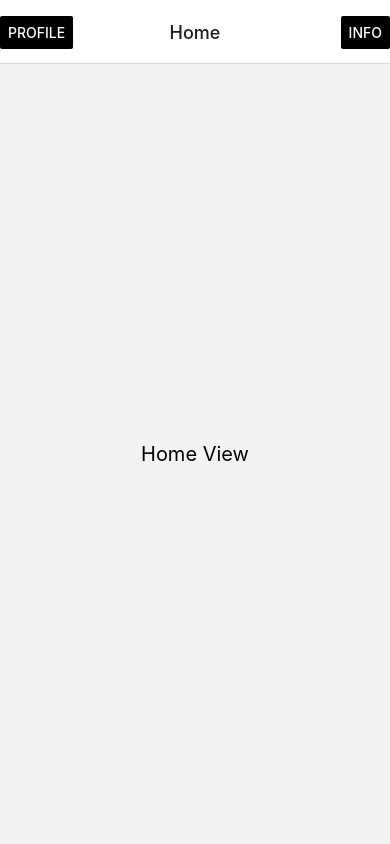
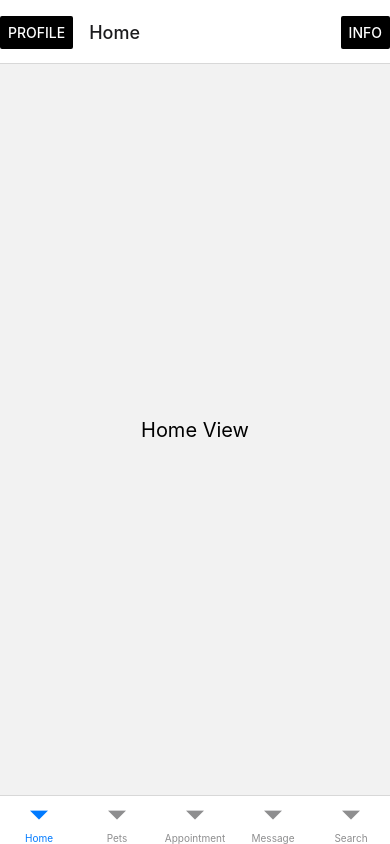
Before and after one commit to Jnarrr/vetaminaReactNative, a React Native app: screen /Home in a window 390 px wide. Built offline with nearby package versions, Linux system fonts and the light colour scheme.

Commit message:
workingTabNavigation

```diff
--- a/App.js
+++ b/App.js
@@ -1,15 +1,18 @@
 import React from 'react';
 import { View, Text, Button, Image } from 'react-native';
-import { NavigationContainer } from '@react-navigation/native';
+import { NavigationContainer, TabActions } from '@react-navigation/native';
 import { createNativeStackNavigator } from '@react-navigation/native-stack';
+import { createBottomTabNavigator } from '@react-navigation/bottom-tabs';
 
 import HomeScreen from './screens/Home';
 import LoginScreen from './screens/Login';
 import RegisterScreen from './screens/Register';
 import WelcomeScreen from './screens/Welcome';
 
+import TabNavigator from './navs/TabNavigator';
 
 const Stack = createNativeStackNavigator();
+const Tab = createBottomTabNavigator();
 
 const MyStack = () => {
   return (
@@ -34,7 +37,7 @@ const MyStack = () => {
               title="Info"
               color="#000"></Button>) }} />
         <Stack.Screen name="Register" component={ RegisterScreen } options = {{ headerShown: false }} />
-        <Stack.Screen name="Home" component={ HomeScreen } options = {{
+        <Stack.Screen name="Home" component={ TabNavigator } options = {{
           headerRight: () => (
               <Button
               onPress={() => alert('This is a button!')}
@@ -45,6 +48,7 @@ const MyStack = () => {
             onPress={() => alert('This is a button!')}
             title="Profile"
             color="#000"></Button>),
+          headerShown: false
 
         }} />
       </Stack.Navigator>
--- /dev/null
+++ b/navs/TabNavigator.js
@@ -0,0 +1,41 @@
+import * as React from 'react';
+import { Text, View, Button } from 'react-native';
+import { NavigationContainer } from '@react-navigation/native';
+import { createBottomTabNavigator } from '@react-navigation/bottom-tabs';
+
+import HomeScreen from '../screens/Home';
+import PetsScreen from '../screens/Pets';
+import AppointmentScreen from '../screens/Appointment';
+import MessageScreen from '../screens/Message';
+import SearchScreen from '../screens/Search';
+
+const Tab = createBottomTabNavigator();
+
+const TabNavigator = () => {
+    return (
+    <Tab.Navigator>
+        <Tab.Screen
+        name="Home"
+        component={HomeScreen}
+        options = {{
+            headerRight: () => (
+                <Button
+                onPress={() => alert('This is a button!')}
+                title="Info"
+                color="#000"></Button>),
+            headerLeft: () => (
+                <Button
+                onPress={() => alert('This is a button!')}
+                title="Profile"
+                color="#000"></Button>),
+        }}
+        />
+        <Tab.Screen name="Pets" component={PetsScreen} />
+        <Tab.Screen name="Appointment" component={AppointmentScreen} />
+        <Tab.Screen name="Message" component={MessageScreen} />
+        <Tab.Screen name="Search" component={SearchScreen} />
+    </Tab.Navigator>
+    );
+  }
+
+export default TabNavigator;
--- a/package.json
+++ b/package.json
@@ -15,8 +15,10 @@
     "@react-navigation/native-stack": "^6.9.0",
     "react": "18.1.0",
     "react-native": "0.70.1",
+    "react-native-gesture-handler": "^2.7.0",
     "react-native-safe-area-context": "^4.4.1",
-    "react-native-screens": "^3.17.0"
+    "react-native-screens": "^3.17.0",
+    "react-native-vector-icons": "^9.2.0"
   },
   "devDependencies": {
     "@babel/core": "^7.12.9",
--- a/screens/Appointment.js
+++ b/screens/Appointment.js
@@ -0,0 +1,12 @@
+import React from 'react';
+import {View, Button, Text} from 'react-native';
+
+const AppointmentScreen = ( {navigation} ) => {
+    return(
+        <View style = {{ flex: 1, justifyContent: 'center', justifyContent: 'center', alignItems: 'center'}}>
+            <Text style = {{ fontSize: 20, color: 'black'}}>Appointment View</Text>
+        </View>
+    );
+};
+
+export default AppointmentScreen;
--- a/screens/Message.js
+++ b/screens/Message.js
@@ -0,0 +1,12 @@
+import React from 'react';
+import {View, Button, Text} from 'react-native';
+
+const MessageScreen = ( {navigation} ) => {
+    return(
+        <View style = {{ flex: 1, justifyContent: 'center', justifyContent: 'center', alignItems: 'center'}}>
+            <Text style = {{ fontSize: 20, color: 'black'}}>Message View</Text>
+        </View>
+    );
+};
+
+export default MessageScreen;
--- a/screens/Pets.js
+++ b/screens/Pets.js
@@ -4,7 +4,7 @@ import {View, Button, Text, StyleSheet, TextInput} from 'react-native';
 function PetsScreen( {navigation} ) {
     return (
       <View style={{ flex: 1, justifyContent: 'center', alignItems: 'center' }}>
-        <Text>Pets</Text>
+        <Text style = {{ fontSize: 20, color: 'black'}}>Pets View</Text>
       </View>
     );
   }
--- a/screens/Search.js
+++ b/screens/Search.js
@@ -0,0 +1,12 @@
+import React from 'react';
+import {View, Button, Text} from 'react-native';
+
+const SearchScreen = ( {navigation} ) => {
+    return(
+        <View style = {{ flex: 1, justifyContent: 'center', justifyContent: 'center', alignItems: 'center'}}>
+            <Text style = {{ fontSize: 20, color: 'black'}}>Search View</Text>
+        </View>
+    );
+};
+
+export default SearchScreen;
```
Also changed, not shown: 2 other files (tests, documents, lock files or other folders).
